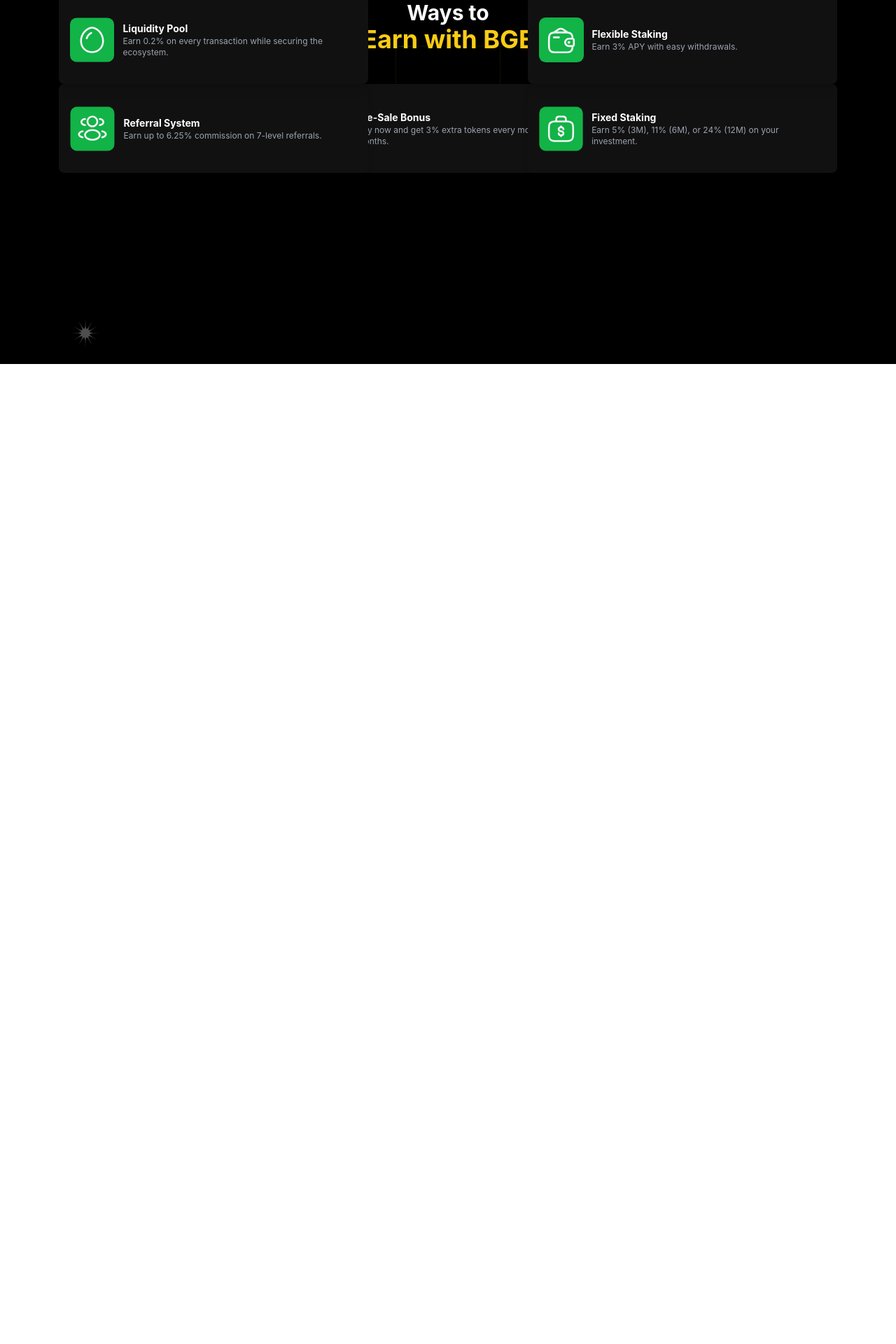
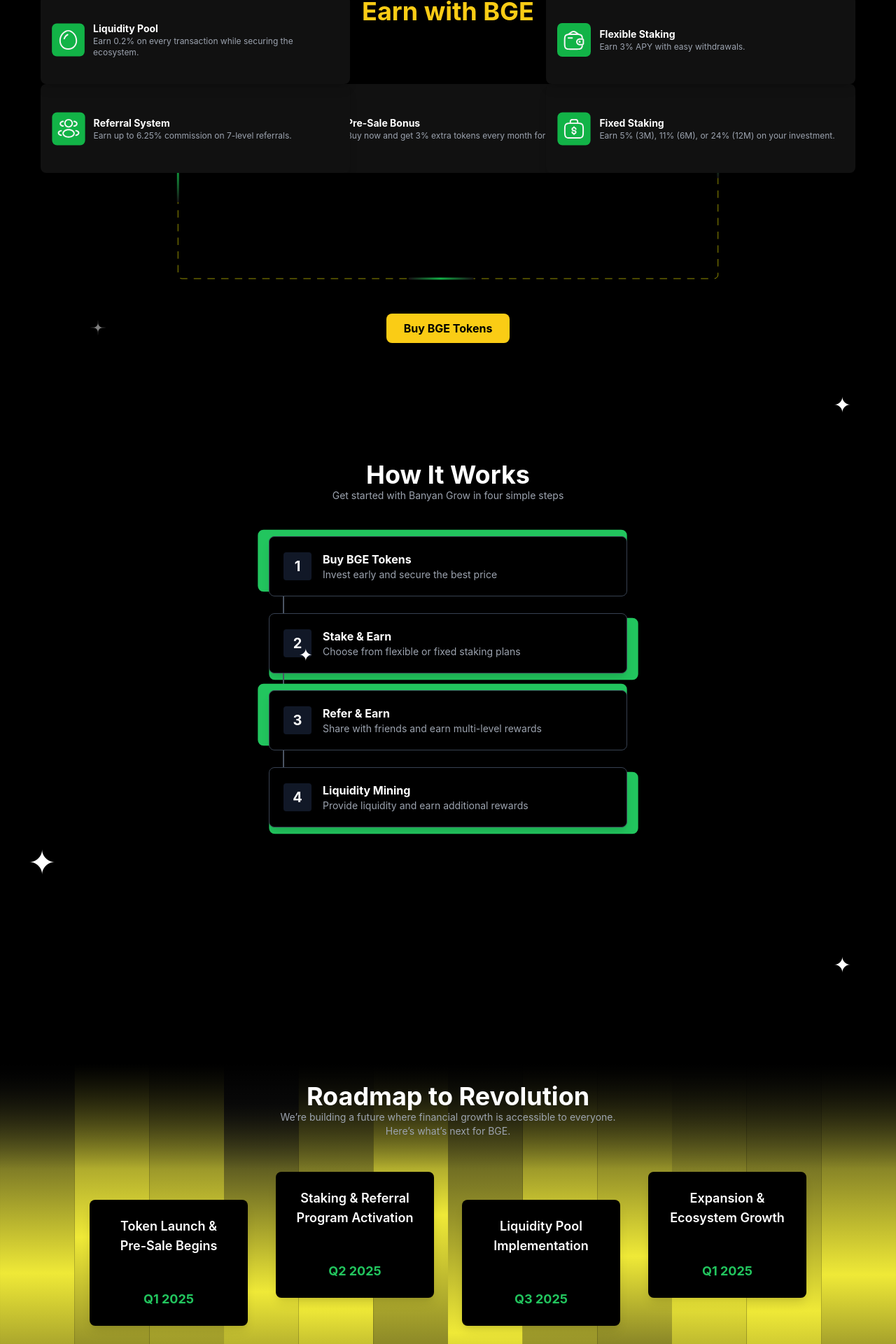
Before and after one commit to vijaymurugann/banyangrow-website, a React (Vite) app: page / in a window 1280 px wide. Shown: the part 1880-3800 px from the top of the page at 70% size. Before the commit the page ends 2400 px from the top, so only its background shows below. Built offline with nearby package versions, Linux system fonts and the light colour scheme.

Commit message:
final update of skeleton

```diff
--- a/src/App.tsx
+++ b/src/App.tsx
@@ -1,7 +1,9 @@
 //import Header from "./components/header";
 import HeroSection from "./components/hero";
 import WhyInvest from "./components/about";
-import WaysToEarn from "./components/working";
+import WaysToEarn from "./components/earn";
+import HowItWorks from "./components/working";
+import Roadmap from "./components/roadmap";
 
 function App() {
   return (
@@ -9,6 +11,8 @@
       <HeroSection />
       <WhyInvest />
       <WaysToEarn />
+      <HowItWorks />
+      <Roadmap />
     </>
   );
 }
--- a/src/components/earn.tsx
+++ b/src/components/earn.tsx
@@ -0,0 +1,120 @@
+import React from "react";
+import presaleBonus from "../assets/presale.svg";
+import referralSystem from "../assets/referal.svg";
+import fixedStaking from "../assets/fixedstake.svg";
+import liquidityPool from "../assets/liqpool.svg";
+import flexibleStaking from "../assets/flexstake.svg";
+import star from "../assets/gstar.svg";
+import border from "../assets/border.svg";
+
+const WaysToEarn = () => {
+  return (
+    <section className="relative w-full h-screen bg-black flex flex-col items-center justify-center px-8">
+      {/* Border SVG */}
+      <img src={border} alt="Border" className="absolute w-[80%] h-[70%]" />
+
+      {/* Title */}
+      <div className="absolute top-[30%] text-center">
+        <h1 className="text-white text-3xl font-bold">Ways to</h1>
+        <h1 className="text-yellow-400 text-4xl font-bold">Earn with BGE</h1>
+      </div>
+
+      {/* Earning Options Grid */}
+      <div className="relative flex flex-col items-center justify-center w-full max-w-4xl">
+        {/* Presale Bonus (Top Center) */}
+        <div className="absolute top-[-10%] flex bg-[#111] rounded-lg p-4 shadow-lg items-center w-[442px] h-[127px]">
+          <img
+            src={presaleBonus}
+            alt="Pre-Sale Bonus"
+            className="w-12 h-12 mr-3"
+          />
+          <div>
+            <h3 className="text-white font-bold text-sm">Pre-Sale Bonus</h3>
+            <p className="text-gray-400 text-xs">
+              Buy now and get 3% extra tokens every month for 7 months.
+            </p>
+          </div>
+        </div>
+
+        {/* Fixed Staking (Right Center) */}
+        <div className="absolute right-[-15%] top-[10%] flex bg-[#111] rounded-lg p-4 shadow-lg items-center w-[442px] h-[127px]">
+          <img
+            src={fixedStaking}
+            alt="Fixed Staking"
+            className="w-12 h-12 mr-3"
+          />
+          <div>
+            <h3 className="text-white font-bold text-sm">Fixed Staking</h3>
+            <p className="text-gray-400 text-xs">
+              Earn 5% (3M), 11% (6M), or 24% (12M) on your investment.
+            </p>
+          </div>
+        </div>
+
+        {/* Referral System (Left Center) */}
+        <div className="absolute left-[-15%] top-[25%] flex bg-[#111] rounded-lg p-4 shadow-lg items-center w-[442px] h-[127px]">
+          <img
+            src={referralSystem}
+            alt="Referral System"
+            className="w-12 h-12 mr-3"
+          />
+          <div>
+            <h3 className="text-white font-bold text-sm">Referral System</h3>
+            <p className="text-gray-400 text-xs">
+              Earn up to 6.25% commission on 7-level referrals.
+            </p>
+          </div>
+        </div>
+
+        {/* Liquidity Pool (Bottom Left) */}
+        <div className="absolute bottom-[-10%] left-[-15%] flex bg-[#111] rounded-lg p-4 shadow-lg items-center w-[442px] h-[127px]">
+          <img
+            src={liquidityPool}
+            alt="Liquidity Pool"
+            className="w-12 h-12 mr-3"
+          />
+          <div>
+            <h3 className="text-white font-bold text-sm">Liquidity Pool</h3>
+            <p className="text-gray-400 text-xs">
+              Earn 0.2% on every transaction while securing the ecosystem.
+            </p>
+          </div>
+        </div>
+
+        {/* Flexible Staking (Bottom Right) */}
+        <div className="absolute bottom-[-10%] right-[-15%] flex bg-[#111] rounded-lg p-4 shadow-lg items-center w-[442px] h-[127px]">
+          <img
+            src={flexibleStaking}
+            alt="Flexible Staking"
+            className="w-12 h-12 mr-3"
+          />
+          <div>
+            <h3 className="text-white font-bold text-sm">Flexible Staking</h3>
+            <p className="text-gray-400 text-xs">
+              Earn 3% APY with easy withdrawals.
+            </p>
+          </div>
+        </div>
+      </div>
+
+      {/* Button */}
+      <button className="absolute bottom-[30px] bg-yellow-400 text-black px-6 py-2 rounded-lg font-bold shadow-md hover:bg-yellow-300">
+        Buy BGE Tokens
+      </button>
+
+      {/* Stars */}
+      <img
+        src={star}
+        alt="Star"
+        className="absolute top-[5%] right-[10%] w-6 h-6 opacity-80"
+      />
+      <img
+        src={star}
+        alt="Star"
+        className="absolute bottom-[5%] left-[10%] w-6 h-6 opacity-80"
+      />
+    </section>
+  );
+};
+
+export default WaysToEarn;
--- a/src/components/roadmap.tsx
+++ b/src/components/roadmap.tsx
@@ -0,0 +1,61 @@
+import React from "react";
+import roadmapBg from "../assets/shades.svg"; // Update with correct path
+
+const roadmapData = [
+  { title: "Token Launch & Pre-Sale Begins", quarter: "Q1 2025" },
+  { title: "Staking & Referral Program Activation", quarter: "Q2 2025" },
+  { title: "Liquidity Pool Implementation", quarter: "Q3 2025" },
+  { title: "Expansion & Ecosystem Growth", quarter: "Q1 2025" },
+];
+
+const Roadmap = () => {
+  return (
+    <section className="relative w-screen h-screen bg-black flex flex-col items-center justify-center overflow-hidden">
+      {/* Background Image */}
+      <div className="absolute bottom-0 w-full h-3/4 z-0">
+        {" "}
+        {/* Moved to bottom */}
+        <img
+          src={roadmapBg}
+          alt="Roadmap Background"
+          className="w-full h-full object-cover"
+        />
+        <div className="absolute top-0 w-full h-1/4 bg-gradient-to-b from-black to-transparent"></div>
+      </div>
+
+      {/* Title */}
+      <div className="text-center mb-12 relative z-10">
+        <h1 className="text-white text-4xl font-bold">Roadmap to Revolution</h1>
+        <p className="text-gray-400 text-sm max-w-lg mx-auto">
+          We’re building a future where financial growth is accessible to
+          everyone. Here’s what’s next for BGE.
+        </p>
+      </div>
+
+      {/* Roadmap Grid */}
+      <div className="relative flex justify-center items-center gap-10 w-full max-w-5xl z-10">
+        {roadmapData.map((item, index) => (
+          <div
+            key={index}
+            className={`relative bg-black text-white rounded-lg p-6 w-1/4 flex flex-col items-center justify-between shadow-lg ${
+              index % 2 === 0 ? "mt-10" : "mb-10"
+            }`}
+            style={{ minHeight: "180px" }}
+          >
+            <h3 className="text-center text-lg font-semibold">{item.title}</h3>
+            <span className="text-green-500 text-lg font-bold mt-4">
+              {item.quarter}
+            </span>
+          </div>
+        ))}
+      </div>
+
+      {/* Stars for Decoration */}
+      <div className="absolute top-10 right-16 text-white text-3xl">✦</div>
+      <div className="absolute bottom-16 left-10 text-white text-5xl">✦</div>
+      <div className="absolute top-1/2 left-1/3 text-white text-2xl">✦</div>
+    </section>
+  );
+};
+
+export default Roadmap;
--- a/src/components/working.tsx
+++ b/src/components/working.tsx
@@ -1,115 +1,75 @@
 import React from "react";
-import presaleBonus from "../assets/presale.svg";
-import referralSystem from "../assets/referal.svg";
-import fixedStaking from "../assets/fixedstake.svg";
-import liquidityPool from "../assets/liqpool.svg";
-import flexibleStaking from "../assets/flexstake.svg";
-import star from "../assets/star.svg";
-import border from "../assets/border.svg";
 
-const WaysToEarn = () => {
+const HowItWorks = () => {
   return (
-    <section className="relative w-full h-screen bg-black flex flex-col items-center justify-center px-8">
-      {/* Border SVG */}
-      <img src={border} alt="Border" className="absolute w-[150px] h-[500px]" />
-
+    <section className="relative w-screen h-screen bg-black flex flex-col items-center justify-center px-8 overflow-hidden">
       {/* Title */}
-      <div className="absolute top-[35%] text-center">
-        <h1 className="text-white text-3xl font-bold">Ways to</h1>
-        <h1 className="text-yellow-400 text-4xl font-bold">Earn with BGE</h1>
+      <div className="text-center mb-12">
+        <h1 className="text-white text-4xl font-bold">How It Works</h1>
+        <p className="text-gray-400 text-sm">
+          Get started with Banyan Grow in four simple steps
+        </p>
       </div>
 
-      {/* Earning Options Grid */}
-      <div className="relative flex flex-col items-center justify-center w-full max-w-4xl">
-        {/* Presale Bonus (Top Center) */}
-        <div className="absolute top-[-10%] flex bg-[#111] rounded-lg p-4 shadow-lg items-center w-[442px] h-[127px]">
-          <img
-            src={presaleBonus}
-            alt="Pre-Sale Bonus"
-            className="w-16 h-16 mr-3"
-          />
-          <div>
-            <h3 className="text-white font-bold text-sm">Pre-Sale Bonus</h3>
-            <p className="text-gray-400 text-xs">
-              Buy now and get 3% extra tokens every month for 7 months.
-            </p>
+      {/* Steps Container */}
+      <div className="relative flex flex-col gap-6 w-full max-w-lg">
+        {[
+          {
+            id: 1,
+            title: "Buy BGE Tokens",
+            desc: "Invest early and secure the best price",
+          },
+          {
+            id: 2,
+            title: "Stake & Earn",
+            desc: "Choose from flexible or fixed staking plans",
+          },
+          {
+            id: 3,
+            title: "Refer & Earn",
+            desc: "Share with friends and earn multi-level rewards",
+          },
+          {
+            id: 4,
+            title: "Liquidity Mining",
+            desc: "Provide liquidity and earn additional rewards",
+          },
+        ].map((step, index) => (
+          <div key={step.id} className="relative flex items-center">
+            {/* Follow-up Line */}
+            {index !== 0 && (
+              <div className="absolute left-5 top-[-24px] h-6 w-[2px] bg-gray-600"></div>
+            )}
+
+            {/* Green Shadow - Alternating Sides */}
+            <div
+              className={`absolute inset-0 bg-green-500 rounded-lg scale-[1.03] ${
+                index % 2 === 0
+                  ? "-translate-x-2 -translate-y-2"
+                  : "translate-x-2 translate-y-2"
+              }`}
+            />
+
+            {/* Step Card */}
+            <div className="relative flex items-center bg-black text-white rounded-lg p-5 w-full shadow-lg border border-gray-700">
+              <div className="flex items-center justify-center bg-gray-900 w-10 h-10 text-xl font-bold rounded mr-4">
+                {step.id}
+              </div>
+              <div>
+                <h3 className="font-bold">{step.title}</h3>
+                <p className="text-gray-400 text-sm">{step.desc}</p>
+              </div>
+            </div>
           </div>
-        </div>
-
-        {/* Fixed Staking (Right Center) */}
-        <div className="absolute right-[-12%] top-[5%] flex bg-[#111] rounded-lg p-4 shadow-lg items-center w-[442px] h-[127px]">
-          <img
-            src={fixedStaking}
-            alt="Fixed Staking"
-            className="w-16 h-16 mr-3"
-          />
-          <div>
-            <h3 className="text-white font-bold text-sm">Fixed Staking</h3>
-            <p className="text-gray-400 text-xs">
-              Earn 5% (3M), 11% (6M), or 24% (12M) on your investment.
-            </p>
-          </div>
-        </div>
-
-        {/* Referral System (Left Center) */}
-        <div className="absolute left-[-12%] top-[20%] flex bg-[#111] rounded-lg p-4 shadow-lg items-center w-[442px] h-[127px]">
-          <img
-            src={referralSystem}
-            alt="Referral System"
-            className="w-16 h-16 mr-3"
-          />
-          <div>
-            <h3 className="text-white font-bold text-sm">Referral System</h3>
-            <p className="text-gray-400 text-xs">
-              Earn up to 6.25% commission on 7-level referrals.
-            </p>
-          </div>
-        </div>
-
-        {/* Liquidity Pool (Bottom Left) */}
-        <div className="absolute bottom-[-10%] left-[-12%] flex bg-[#111] rounded-lg p-4 shadow-lg items-center w-[442px] h-[127px]">
-          <img
-            src={liquidityPool}
-            alt="Liquidity Pool"
-            className="w-16 h-16 mr-3"
-          />
-          <div>
-            <h3 className="text-white font-bold text-sm">Liquidity Pool</h3>
-            <p className="text-gray-400 text-xs">
-              Earn 0.2% on every transaction while securing the ecosystem.
-            </p>
-          </div>
-        </div>
-
-        {/* Flexible Staking (Bottom Right) */}
-        <div className="absolute bottom-[-10%] right-[-12%] flex bg-[#111] rounded-lg p-4 shadow-lg items-center w-[442px] h-[127px]">
-          <img
-            src={flexibleStaking}
-            alt="Flexible Staking"
-            className="w-16 h-16 mr-3"
-          />
-          <div>
-            <h3 className="text-white font-bold text-sm">Flexible Staking</h3>
-            <p className="text-gray-400 text-xs">
-              Earn 3% APY with easy withdrawals.
-            </p>
-          </div>
-        </div>
+        ))}
       </div>
 
-      {/* Stars */}
-      <img
-        src={star}
-        alt="Star"
-        className="absolute top-[3%] right-[8%] w-10 h-10 opacity-80"
-      />
-      <img
-        src={star}
-        alt="Star"
-        className="absolute bottom-[3%] left-[8%] w-10 h-10 opacity-80"
-      />
+      {/* Stars - Arranged According to Image */}
+      <div className="absolute top-10 right-16 text-white text-3xl">✦</div>
+      <div className="absolute bottom-16 left-10 text-white text-5xl">✦</div>
+      <div className="absolute top-1/2 left-1/3 text-white text-2xl">✦</div>
     </section>
   );
 };
 
-export default WaysToEarn;
+export default HowItWorks;
```
Also changed, not shown: src/assets/shades.svg (added).
